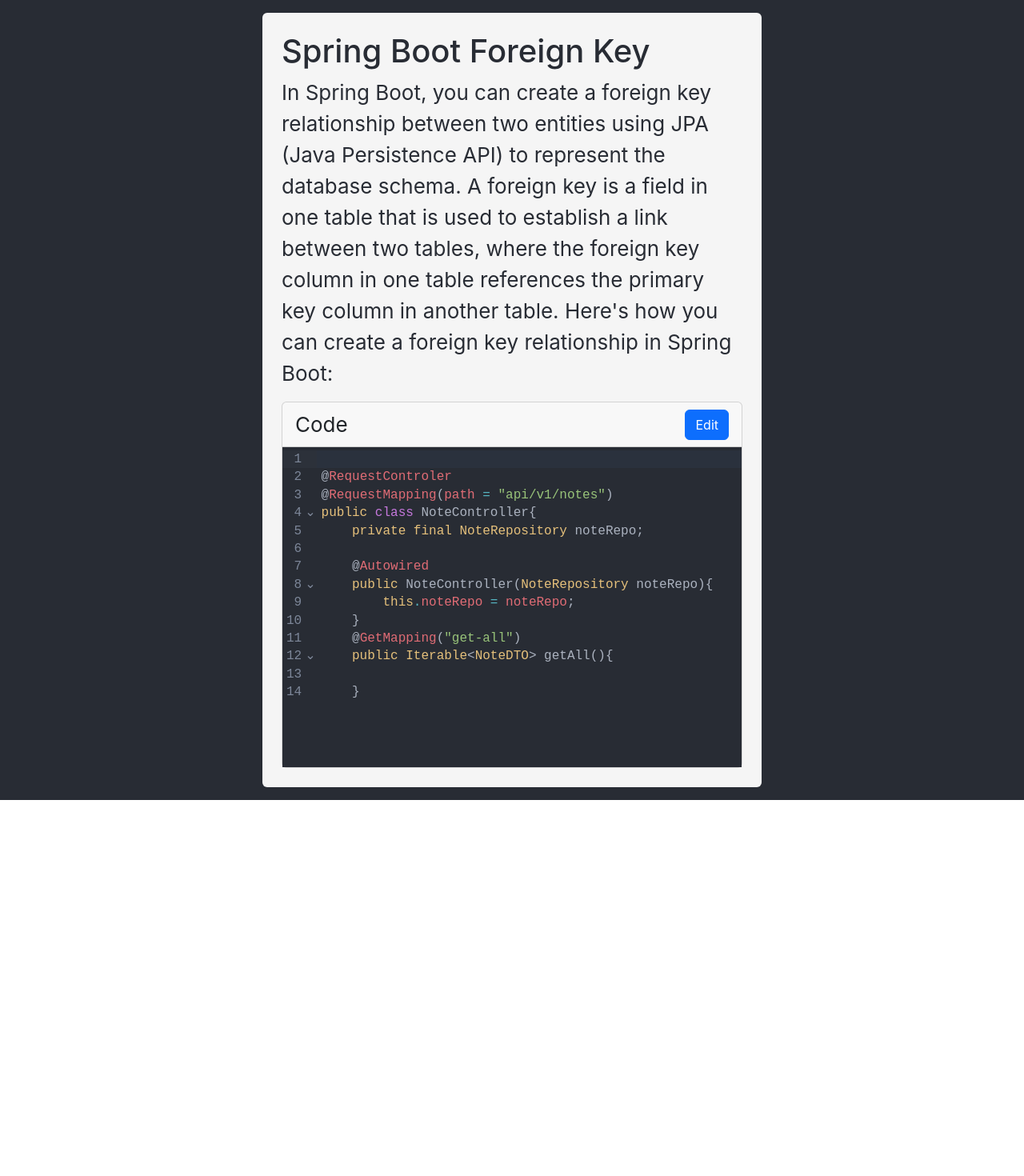
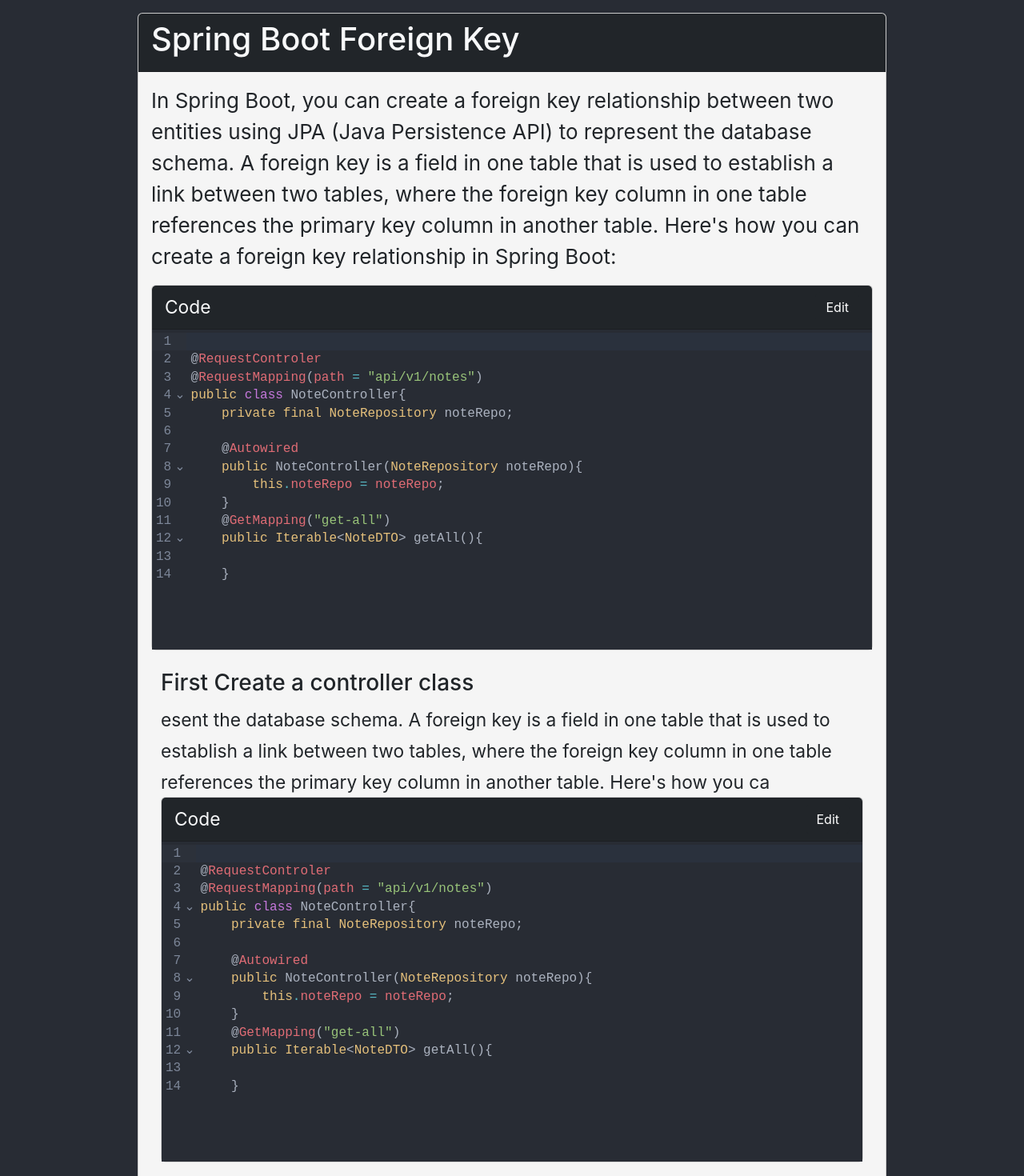
Before and after one commit to iamazizur/developers-note-ui, a React (Create React App) app: page / in a window 1280 px wide. Shown: the top 1470 px of the page at 80% size. Before the commit the page ends 1000 px from the top, so only its background shows below. Built offline with nearby package versions, Linux system fonts and the light colour scheme; the HTML template or start-up script is replaced by a standard one.

Commit message:
corrected some ui

```diff
--- a/src/components/notes/Note.js
+++ b/src/components/notes/Note.js
@@ -1,15 +1,45 @@
 import React from 'react'
-import NoteTitle from './NoteTitle';
 import './Note.css'
-import SubNotes from '../subnotes/SubNotes';
+import CodeComponent from '../subnotes/CodeComponent';
 
 
 export default function Note(params) {
     return (
         <>
-            <div className='container-sm note-wrapper p-4 text-start w-50 rounded-2'>
-                <NoteTitle />
-                <SubNotes/>
+            <div className='card note-wrapper text-start w-75 rounded-2 p-0'>
+                <div className='card-header bg-dark text-light m-0'>
+                    <h1>Spring Boot Foreign Key</h1>
+                </div>
+                <div className='card-body'>
+                    <p>In Spring Boot, you can create a
+                        foreign key relationship between two
+                        entities using JPA (Java Persistence API)
+                        to represent the database schema.
+                        A foreign key is a field in one table that is used to establish
+                        a link between two tables, where the foreign key column
+                        in one table references the primary key column in
+                        another table. Here's how you can create a
+                        foreign key relationship in Spring Boot:</p>
+                    <CodeComponent />
+
+                    <div className='container mt-4'>
+                        <h3>First Create a controller class</h3>
+                        <small>esent the database schema.
+                            A foreign key is a field in one table that is used to establish
+                            a link between two tables, where the foreign key column
+                            in one table references the primary key column in
+                            another table. Here's how you ca</small>
+                        <CodeComponent />
+                    </div>
+
+
+
+
+                </div>
+
+                <div className="d-grid gap-2 mt-2">
+                    <button className="btn btn-dark" type="button">Add Section</button>
+                </div>
             </div>
 
 
--- a/src/components/notes/NoteTitle.js
+++ b/src/components/notes/NoteTitle.js
@@ -5,7 +5,7 @@
     return (
         <>
             <h1>Spring Boot Foreign Key</h1>
-            <NoteDescription/>
+            <NoteDescription />
         </>
     );
 }
--- a/src/components/subnotes/CodeComponent.js
+++ b/src/components/subnotes/CodeComponent.js
@@ -38,6 +38,15 @@
 
     return (
         <>
+
+            <div className="card">
+                <div className="card-header bg-dark text-light">
+                    <div className="d-flex justify-content-between align-items-center">
+                        <small className="mb-0">Code</small>
+                        <button className="btn btn-dark">Edit</button>
+                    </div>
+                </div>
+                <div className="card-body p-0">
                     <CodeMirror
                         value={codeValue}
                         height="400px"
@@ -47,6 +56,9 @@
                         onChange={onValueChange}
                         theme={'dark'}
                     />
+                </div>
+            </div>
+
         </>
     );
 }
--- a/src/components/subnotes/SubNotes.js
+++ b/src/components/subnotes/SubNotes.js
@@ -6,17 +6,8 @@
     return (
         <>
 
-            <div className="card">
-                <div className="card-header">
-                    <div className="d-flex justify-content-between align-items-center">
-                        <p className="mb-0">Code</p>
-                        <button className="btn btn-primary">Edit</button>
-                    </div>
-                </div>
-                <div className="card-body p-0">
-                    <CodeComponent />
-                </div>
-            </div>
+
+            <CodeComponent />
 
         </>
     );
```
Lines whose indentation alone changed are shown as unchanged.
